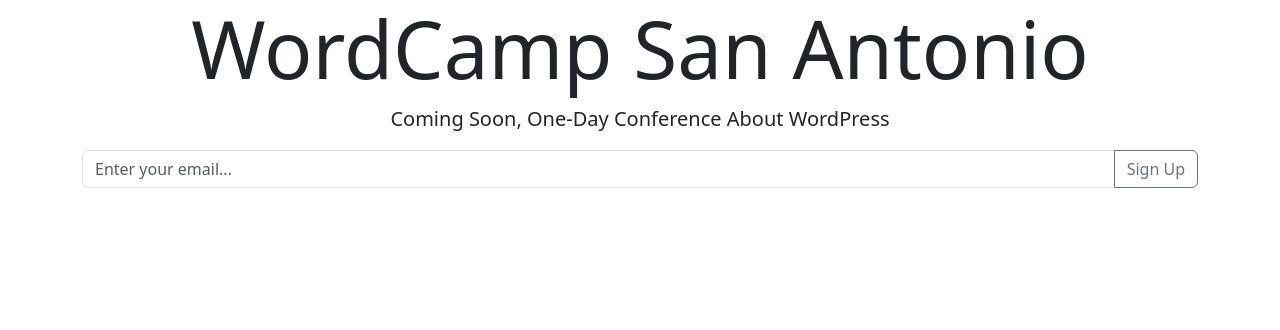
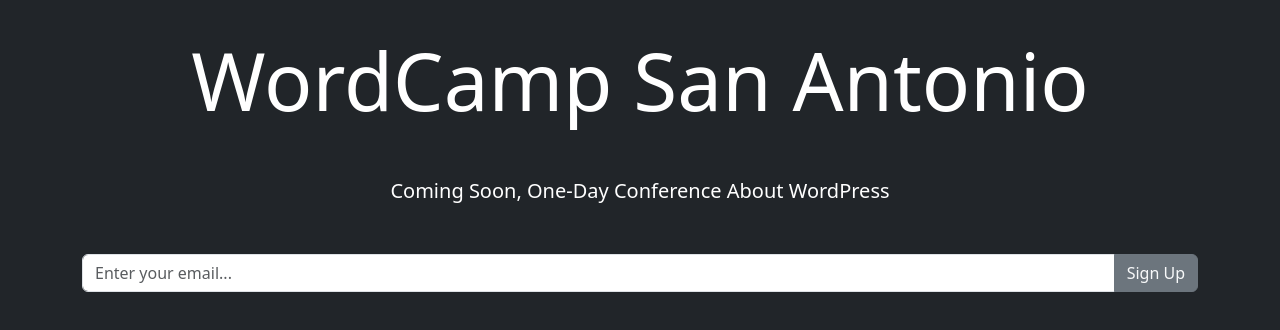
Before and after one commit to WileKoylote/WordCamp-San-Antonio, a plain HTML site: page index.html in a window 1280 px wide. Drawn offline with nearby package versions, Linux system fonts and the light colour scheme.

Commit message:
Update index.html

```diff
--- a/index.html
+++ b/index.html
@@ -5,17 +5,23 @@
 <meta name="viewport" content="width=device-width, initial-scale=1">
 <title>WordCamp San Antonio</title>
 <link href="https://cdn.jsdelivr.net/npm/bootstrap@5.3.1/dist/css/bootstrap.min.css" rel="stylesheet" integrity="sha384-4bw+/aepP/YC94hEpVNVgiZdgIC5+VKNBQNGCHeKRQN+PtmoHDEXuppvnDJzQIu9" crossorigin="anonymous">
+
 </head>
 
-<body>
+<body div class="p-3 mb-2 bg-dark text-white text-light bg-dark">
+
 <div class="container text-center">
-<h1 class="display-1">WordCamp San Antonio</h1>
-<p class="lead">Coming Soon, One-Day Conference About WordPress</p>
+<h1 class="display-1 mt-3">WordCamp San Antonio</h1>
+
+<p class="lead mt-5 mb-5">Coming Soon, One-Day Conference About WordPress</p>
 <div class="col-lg-6 mx-auto input-group mb-3">
   <input type="text" class="form-control" placeholder="Enter your email..." aria-label="Enter your email..." aria-describedby="button-addon2">
-  <button class="btn btn-outline-secondary" type="button" id="button-addon2">Sign Up</button>
+
+  <button class="btn btn-outline-secondary btn-secondary text-light " type="button" id="button-addon2">Sign Up</button>
 </div>
 </div>
+
 <script src="https://cdn.jsdelivr.net/npm/@popperjs/core@2.11.8/dist/umd/popper.min.js" integrity="sha384-I7E8VVD/ismYTF4hNIPjVp/Zjvgyol6VFvRkX/vR+Vc4jQkC+hVqc2pM8ODewa9r" crossorigin="anonymous"></script><script src="https://cdn.jsdelivr.net/npm/bootstrap@5.3.1/dist/js/bootstrap.bundle.min.js" integrity="sha384-HwwvtgBNo3bZJJLYd8oVXjrBZt8cqVSpeBNS5n7C8IVInixGAoxmnlMuBnhbgrkm" crossorigin="anonymous"></script>
+
 </body>
 </html>
```
